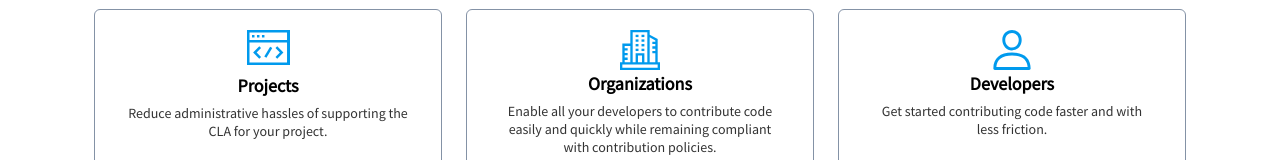
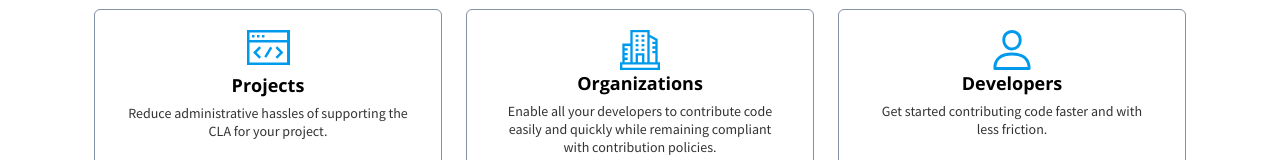
Before and after one commit to linuxfoundation/easycla-landing-page, an Angular app: page /#/ in a window 1280 px wide. Shown: the part 146-306 px from the top of the page. Built offline with nearby package versions, Linux system fonts and the light colour scheme.

Commit message:
Resolved font issue
Signed-off-by: Amol Sontakke <amols@proximabiz.com>

```diff
--- a/src/app/components/cla-console-section/cla-console-section.component.scss
+++ b/src/app/components/cla-console-section/cla-console-section.component.scss
@@ -24,6 +24,7 @@
                 color: #000000;
                 font-size: 18px;
                 font-weight: bold;
+                font-family: "Open Sans bold";
             }
 
             .subtitle {
@@ -60,7 +61,7 @@
 
             .title {
                 color: #000000;
-                font-family: "Open Sans", sans-serif;
+                font-family: "Open Sans bold", sans-serif;
                 font-size: 14px;
                 text-align: center;
                 padding: 15px 0;
--- a/src/index.html
+++ b/src/index.html
@@ -14,6 +14,7 @@
   <meta name="keywords" content="cla, easycla, open source Linux foundation, lfx, linux foundation, contributor license agreement" />
   <meta name="author" content="The Linux Foundation" />
   <link rel="icon" type="image/png" href="https://cdn.platform.linuxfoundation.org/assets/lf-favicon.png">
+  <link href="https://fonts.googleapis.com/css2?family=Open+Sans:ital,wght@0,300..800;1,300..800&display=swap" rel="stylesheet">
 </head>
 <body>
   <app-root></app-root>
--- a/src/styles.scss
+++ b/src/styles.scss
@@ -20,7 +20,7 @@
 }
 
 @font-face {
-  font-family: "Open Sans";
+  font-family: "Open Sans bold";
   src: url(./assets/fonts/Open_Sans/OpenSans-Bold.ttf) format("truetype");
   font-weight: 300;
 }
```
